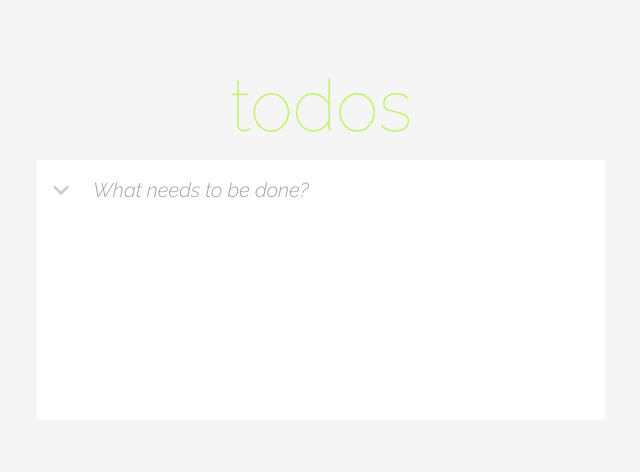
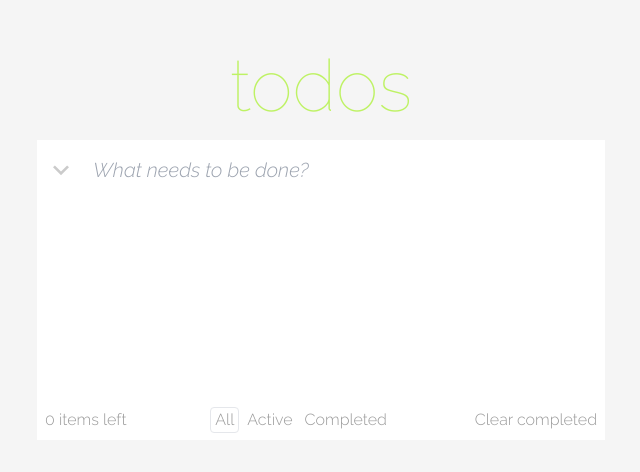
Before and after one commit to Ferenandios/seoul, a React (Vite) app: page / in a window 1280 px wide. Shown: the part 160-632 px from the top of the page, without its empty margins (319-959 px from the left). Built offline with nearby package versions, Linux system fonts and the light colour scheme.

Commit message:
Added Manage-component

```diff
--- a/src/App.tsx
+++ b/src/App.tsx
@@ -2,6 +2,7 @@ import { FC } from "react";
 import Title from "./components/Title/Title";
 import Box from "./components/Box/Box";
 import styles from "./App.module.css";
+import Manage from "./components/Manage/Manage";
 
 const App: FC = (): JSX.Element => {
   return (
@@ -10,6 +11,7 @@ const App: FC = (): JSX.Element => {
         <div className={styles.inner}>
           <Title />
           <Box />
+          <Manage />
         </div>
       </main>
     </>
```
